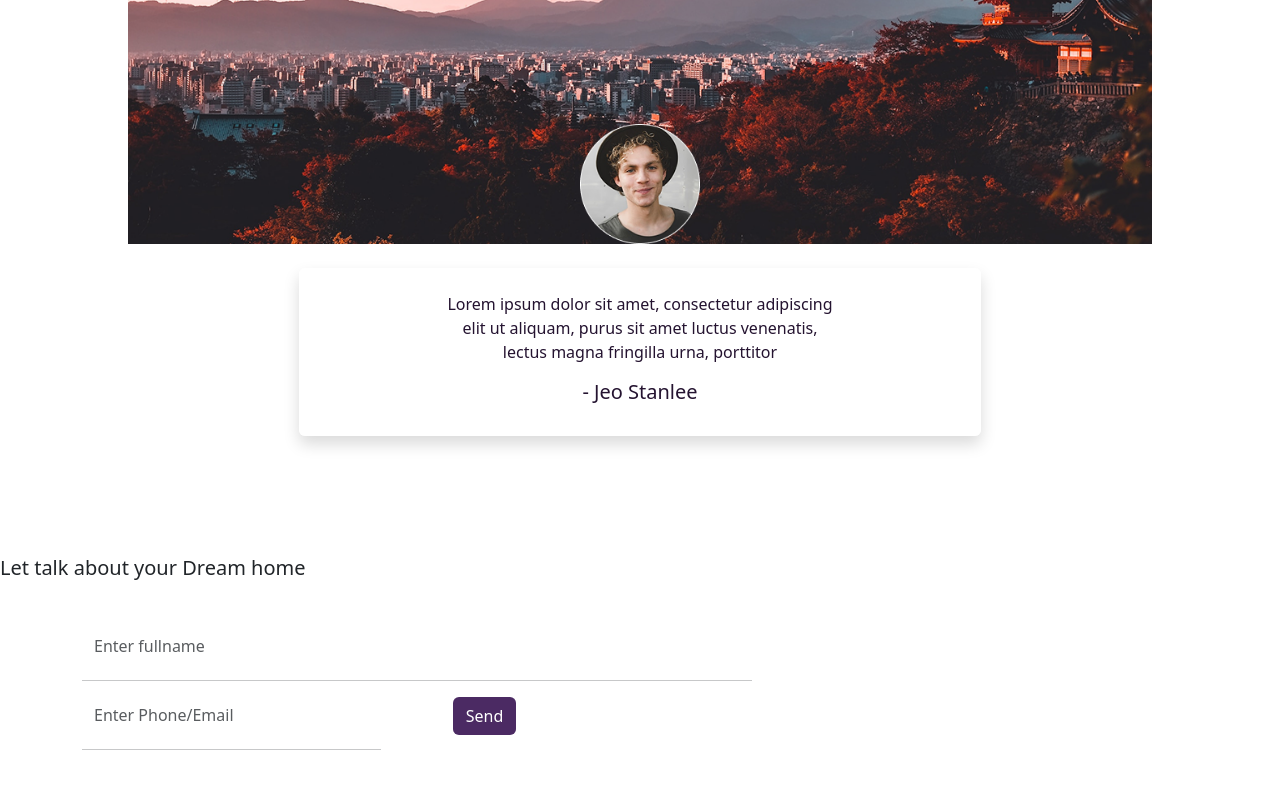
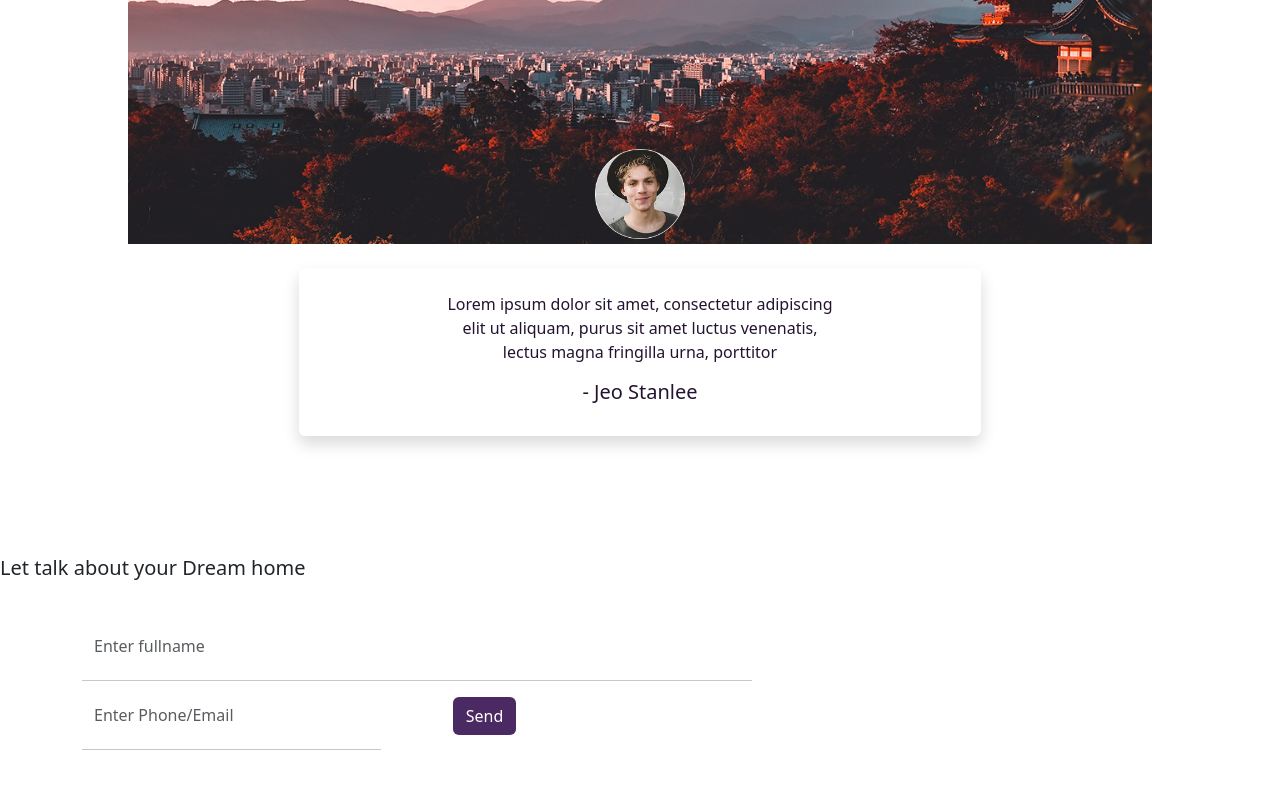
Before and after one commit to Olutayo2003/2nd-Figma-Project, a plain HTML site: page index.html in a window 1280 px wide. Shown: the part 5620-6428 px from the top of the page. Drawn offline with nearby package versions, Linux system fonts and the light colour scheme.

Commit message:
6th commit

```diff
--- a/index.html
+++ b/index.html
@@ -356,7 +356,7 @@
                 style="max-width: 150%;" alt="Interior Image">
 
               <img src="images/Customer Profile.png" class="position-absolute custom-img-height"
-                style="max-height: 120px; z-index: 1; left: 50%; transform: translate(-50%, -50%); bottom: -60px;"
+                style="max-height: 90px; z-index: 1; left: 50%; transform: translate(-50%, -50%); bottom: -40px;"
                 alt="Profile Image">
             </div>
 
```
